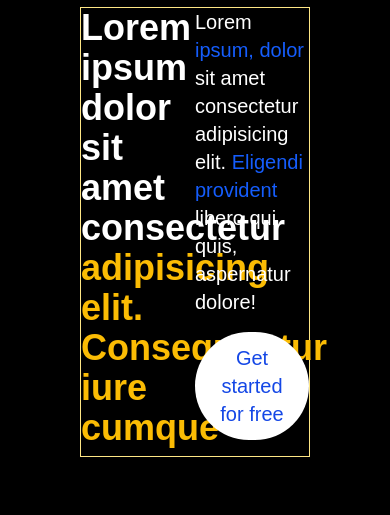
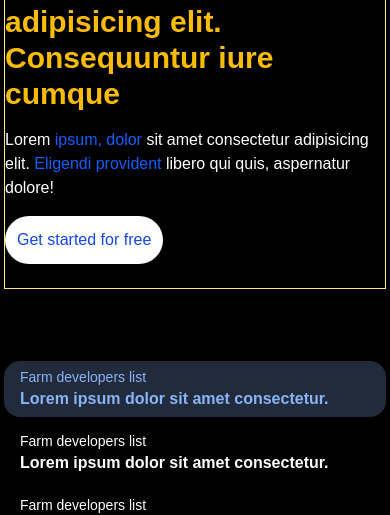
Before and after one commit to iamcapacitor/Google-could-ui-clone, a Next.js app: page / in a window 390 px wide. Shown: the part 2500-3015 px from the top of the page. Built offline with nearby package versions, Linux system fonts and the light colour scheme.

Commit message:
landing3 responsiveness done

```diff
--- a/components/Landing3.js
+++ b/components/Landing3.js
@@ -4,17 +4,17 @@ import Image from 'next/image'
 
 const Landing3 = () => {
   return (
-    <section className='p-20 min-h-screen bg-black text-white '>
-        <div className="part1 border border-amber-200 flex ">
-            <div className='w-1/2'>
-            <h2 className='text-4xl font-bold'><span>Lorem ipsum dolor sit amet consectetur </span> <span className='text-[#fbbc04]'>adipisicing elit. Consequuntur iure cumque</span></h2>
+    <section className=' p-1 sm:p-5 md:p-10 lg:p-20 min-h-screen bg-black text-white '>
+        <div className="part1 border border-amber-200 grid gap-2 grid-cols-1 md:grid-cols-2 ">
+            <div className=''>
+            <h2 className='text-3xl sm:text-4xl font-bold'><span>Lorem ipsum dolor sit amet consectetur </span> <span className='text-[#fbbc04]'>adipisicing elit. Consequuntur iure cumque</span></h2>
             </div>
-            <div className='w-1/2 text-xl'>
+            <div className=' text-md py-2 md:text-xl'>
                 <p>Lorem <Link className='text-blue-600 hover:underline' href="/">ipsum, dolor</Link> sit amet consectetur adipisicing elit. <Link className='text-blue-600 hover:underline' href="/">Eligendi provident</Link> libero qui quis, aspernatur dolore!</p>
                 <button className='p-3 my-4 rounded-full bg-white text-blue-700 '>Get started for free</button>
             </div>
         </div>
-        <div className="part2 py-16 grid grid-cols-2 gap-5">
+        <div className="part2 py-16 grid grid-cols-1 lg:grid-cols-2 gap-5">
           <div className="part2_1">
             <div className='flex flex-col gap-2 my-2'>
               <div className=' p-1.5 px-4 select-none rounded-2xl cursor-pointer text-[#8ab4f8] bg-[#212b3b]'>
@@ -37,7 +37,7 @@ const Landing3 = () => {
             <button className='p-3 my-3 rounded-full hover:bg-gray-200 hover:text-[#689bed] text-[#8ab4f8] font-bold '>Lorem, ipsum dolor.</button>
 
           </div>
-          <div className="part2_2 max-w-[50rem]">
+          <div className="part2_2 lg:max-w-[50rem]">
             <div className='border-2 border-[#ffffff4a] relative aspect-video rounded-2xl overflow-hidden'>
               <Image
               className='w-auto h-auto'
--- a/components/Mainlanding1.js
+++ b/components/Mainlanding1.js
@@ -44,7 +44,7 @@ const Mainlanding1 = () => {
             <button className='p-3 border border-blue-500 rounded-full text-blue-700 font-bold hover:shadow shadow-gray-500 '>Contact sales</button>
           </div>
         </div>
-        <div className="box2 h-fit w-[98%] md:w-[90%] max-w-[450px] rounded-4xl overflow-hidden hover:rounded-xl transition-all bg-red-400">
+        <div className="box2 h-fit w-[98%] md:w-[90%] max-w-[450px] rounded-4xl overflow-hidden hover:rounded-xl transition-all lg:translate-y-10 bg-red-400">
           <img className='w-auto' src="https://www.gstatic.com/bricks/image/c0deb473-e886-496f-94cf-631303dffb39.jpg" alt="google image" />
         </div>
       </main>
```
